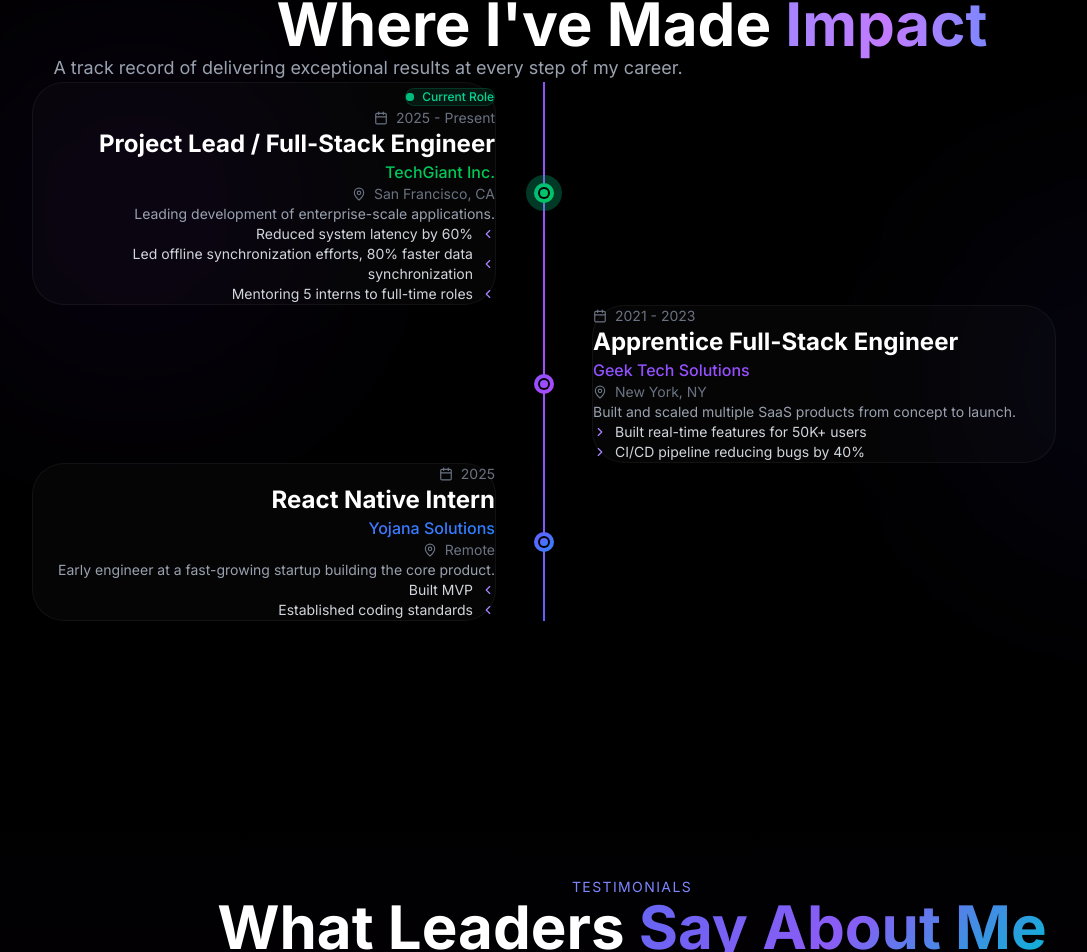
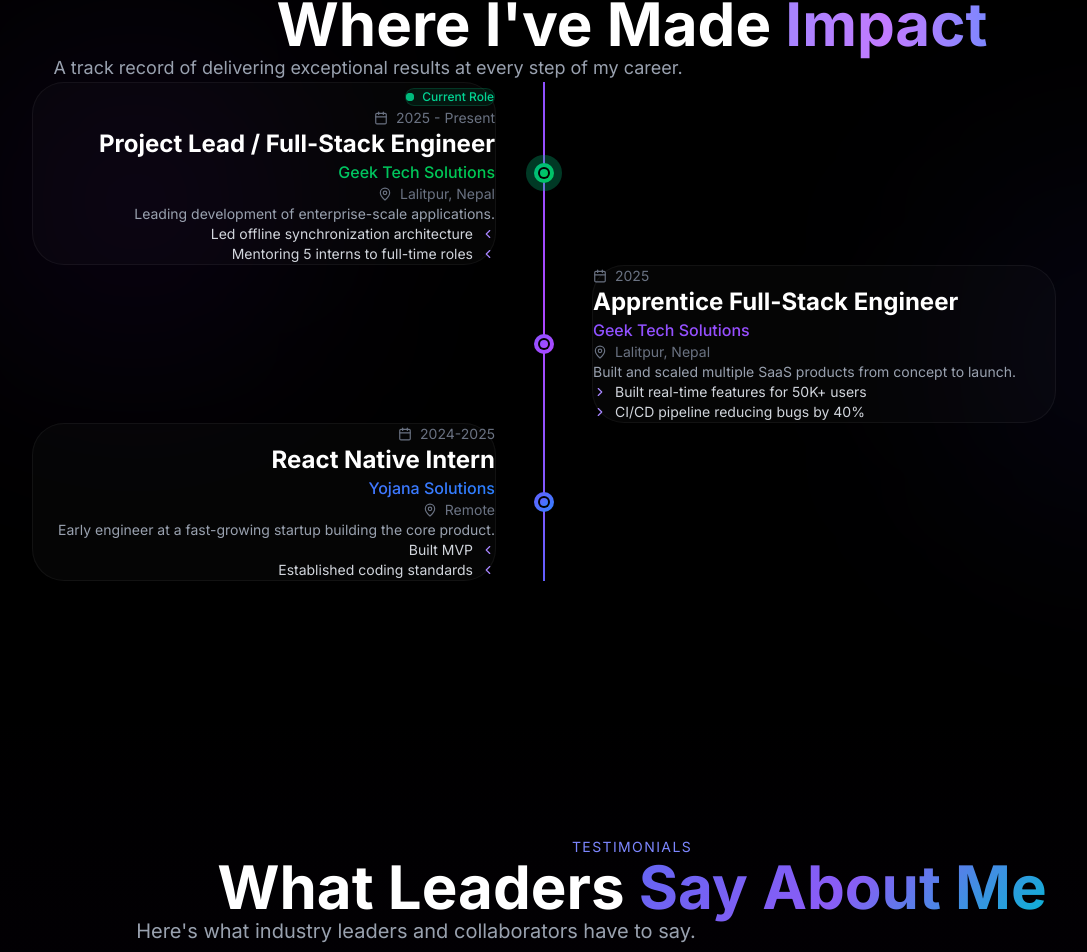
Before and after one commit to surajguvaju079/portfolio-suraj, a Next.js app: page / in a window 1280 px wide. Shown: the part 3855-4807 px from the top of the page, without its empty margins (8-1095 px from the left). Built offline with nearby package versions, Linux system fonts and the light colour scheme.

Commit message:
experiences added

```diff
--- a/src/components/Experience.tsx
+++ b/src/components/Experience.tsx
@@ -9,13 +9,12 @@ const experiences = [
   {
     id: 1,
     role: "Project Lead / Full-Stack Engineer",
-    company: "TechGiant Inc.",
-    location: "San Francisco, CA",
+    company: "Geek Tech Solutions",
+    location: "Lalitpur, Nepal",
     period: "2025 - Present",
     description: "Leading development of enterprise-scale applications.",
     achievements: [
-      "Reduced system latency by 60%",
-      "Led offline synchronization efforts, 80% faster data synchronization",
+      "Led offline synchronization architecture",
       "Mentoring 5 interns to full-time roles",
     ],
     current: true,
@@ -25,8 +24,8 @@ const experiences = [
     id: 2,
     role: " Apprentice Full-Stack Engineer",
     company: "Geek Tech Solutions",
-    location: "New York, NY",
-    period: "2021 - 2023",
+    location: "Lalitpur, Nepal",
+    period: "2025",
     description:
       "Built and scaled multiple SaaS products from concept to launch.",
     achievements: [
@@ -41,7 +40,7 @@ const experiences = [
     role: "React Native Intern",
     company: "Yojana Solutions",
     location: "Remote",
-    period: "2025",
+    period: "2024-2025",
     description:
       "Early engineer at a fast-growing startup building the core product.",
     achievements: ["Built MVP ", "Established coding standards"],
```
